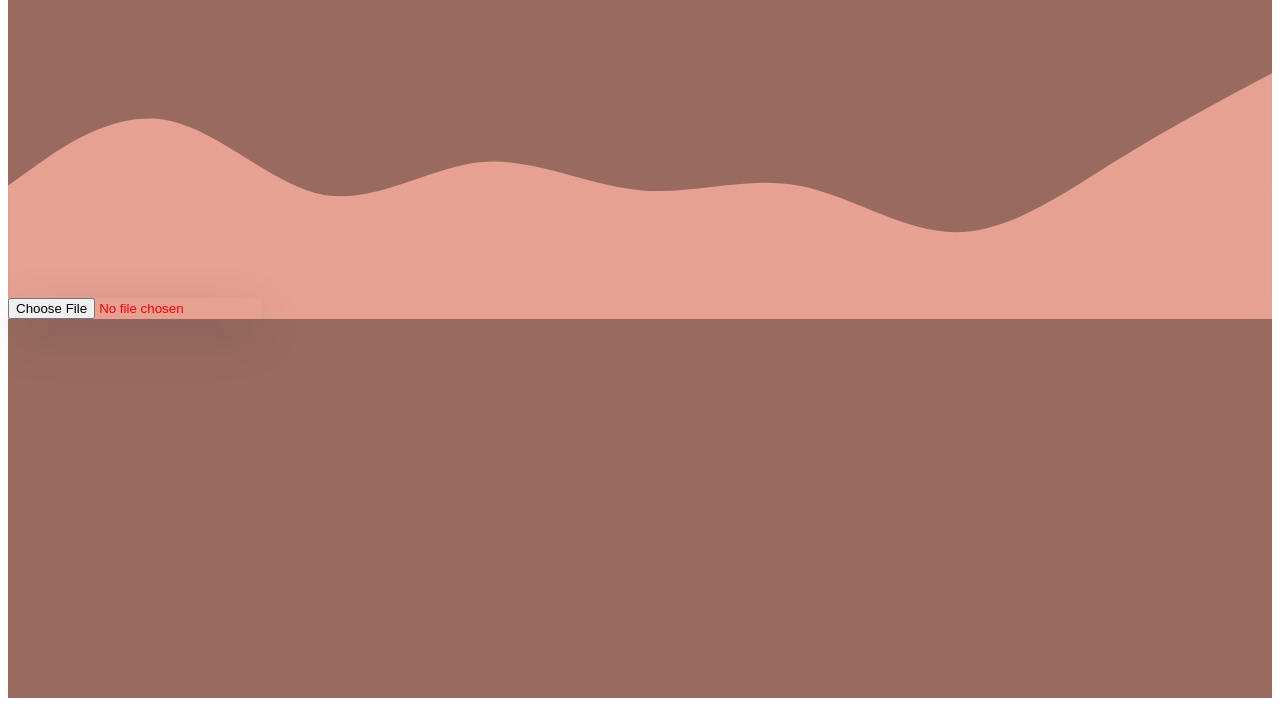
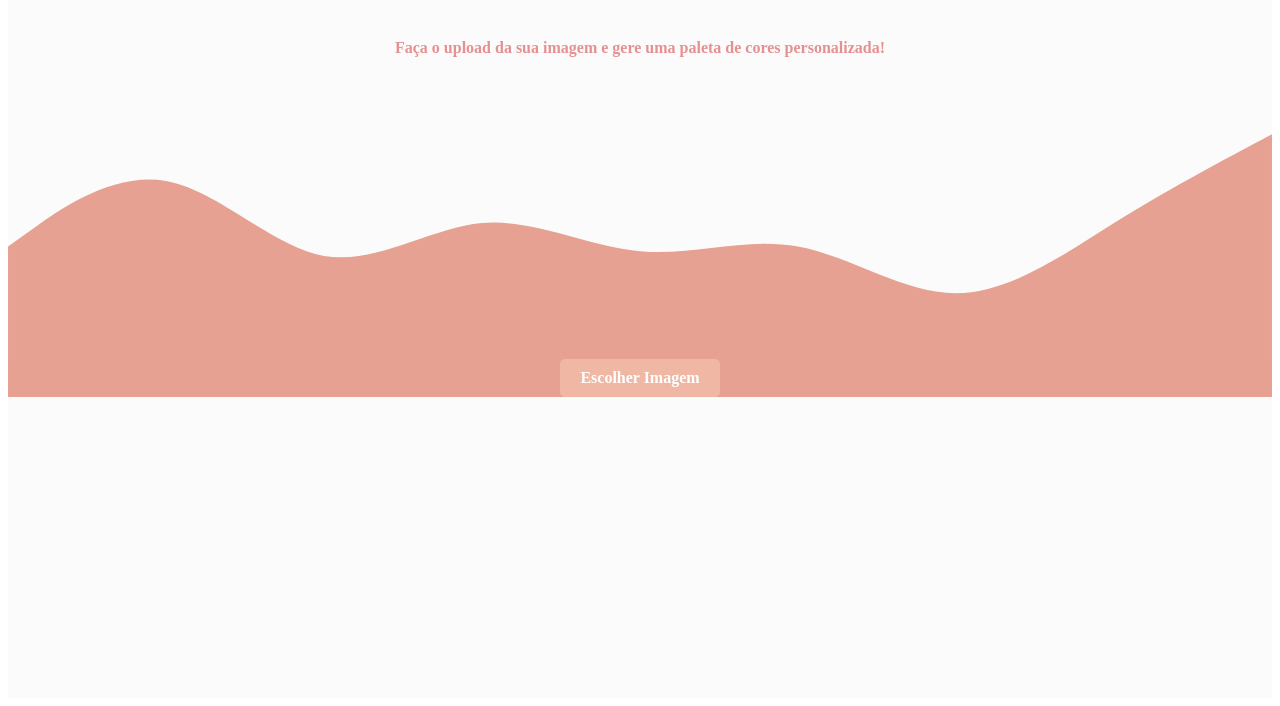
Before and after one commit to giulliabeatriz/color-palette, a plain HTML site: page index.html in a window 1280 px wide. Shown: the part 110-816 px from the top of the page. Drawn offline with Linux system fonts and the light colour scheme.

Commit message:
atualizações sobre o design: h4, mudança no botão

```diff
--- a/index.html
+++ b/index.html
@@ -10,16 +10,17 @@
 
 <div id="container">
     <h1>Gerador de Paleta de Cores</h1>
+    <h4> Faça o upload da sua imagem e gere uma paleta de cores personalizada! </h4>
     <svg xmlns="http://www.w3.org/2000/svg" viewBox="0 0 1440 320">
         <path fill="#E6A192" fill-opacity="1" d="M0,192L30,170.7C60,149,120,107,180,117.3C240,128,300,192,360,202.7C420,213,480,171,540,165.3C600,160,660,192,720,197.3C780,203,840,181,900,192C960,203,1020,245,1080,245.3C1140,245,1200,203,1260,165.3C1320,128,1380,96,1410,80L1440,64L1440,320L1410,320C1380,320,1320,320,1260,320C1200,320,1140,320,1080,320C1020,320,960,320,900,320C840,320,780,320,720,320C660,320,600,320,540,320C480,320,420,320,360,320C300,320,240,320,180,320C120,320,60,320,30,320L0,320Z"></path>
     </svg>
 
     <div id="second-part">
-        <div id="design-button">
+        <div>
+            <label for="upload"id="design-button">Escolher Imagem</label>
             <input type="file" id="upload" accept="image/*">
-
+        </div>
             <canvas id="canvas" style="display: none;"></canvas>
-        </div>
         <div id="palette"></div>
     </div>
 </div>
--- a/script.js
+++ b/script.js
@@ -1,3 +1,7 @@
+ document.getElementById('upload').addEventListener('change', function() {
+     alert("Imagem selecionada!");
+ });
+
 document.getElementById('upload').addEventListener('change', function(event) {
     const file = event.target.files[0];
     if (!file) return;
@@ -19,7 +23,7 @@ document.getElementById('upload').addEventListener('change', function(event) {
 
 function extractColors(data) {
     const colorCounts = {};
-    for (let i = 0; i < data.length; i += 4 * 10) { // Amostra a cada 10 pixels
+    for (let i = 0; i < data.length; i += 4 * 10) { // faz a amostra pela qntd de pixels - nesse caso 10
         const r = data[i];
         const g = data[i + 1];
         const b = data[i + 2];
@@ -29,17 +33,19 @@ function extractColors(data) {
     }
 
     const sortedColors = Object.entries(colorCounts)
-        .sort((a, b) => b[1] - a[1]) // Ordena pela frequência
-        .slice(0, 5) // Limita as 5 cores principais
+        .sort((a, b) => b[1] - a[1]) // arruma pelas mais frequentes
+        .slice(0, 5) // qntd de cores principais amostradas
         .map(([color]) => color);
 
     return sortedColors;
 }
 
+// muda de rgb p/ hex
 function rgbToHex(r, g, b) {
     return `#${((1 << 24) + (r << 16) + (g << 8) + b).toString(16).slice(1).toUpperCase()}`;
 }
 
+// mostra as cores pela div palette
 function displayPalette(colors) {
     const palette = document.getElementById('palette');
     palette.innerHTML = '';
@@ -51,8 +57,7 @@ function displayPalette(colors) {
         const box = document.createElement('div');
         box.className = 'color-box';
         box.style.backgroundColor = color;
-        box.innerText = hexColor; // Exibe o código hexadecimal
-
+        box.innerText = hexColor; // mostra o hex ** mudar
         palette.appendChild(box);
     });
 }
--- a/style.css
+++ b/style.css
@@ -4,13 +4,17 @@
     width: 100%;
     height: 100vh;
     flex-direction: column;
-    background-color: #996b60;
+    background-color: #FBFBFB;
+    text-align: center
 }
 
 #container h1 {
     font-size: 3rem;
-    color: #fff;
-    margin-left: 2%;
+    color: #E6A192;
+}
+
+#container h4 {
+    color: #E69191;
 }
 
 #second-part {
@@ -20,12 +24,22 @@
     justify-content: center;
 }
 
-/* altera o texto "nenhum arquivo escolhido*/
-#second-part input[type="file" i]{
-    flex-direction: column;
+#upload {
+    display: none;
+}
+
+#design-button {
+    display: inline-block;
+    padding: 10px 20px;
+    background-color: #EFB7A4;
+    color: #fff;
+    font-size: 16px;
+    font-weight: bold;
+    text-align: center;
+    border-radius: 5px;
+    cursor: pointer;
     border: none;
-    box-shadow: 0 16px 50px 0 rgb(0 0 0 / 15%);
-    color: red;
+    transition: background-color 0.3s;
 }
 
 #palette { display: flex; gap: 10px; }
```
